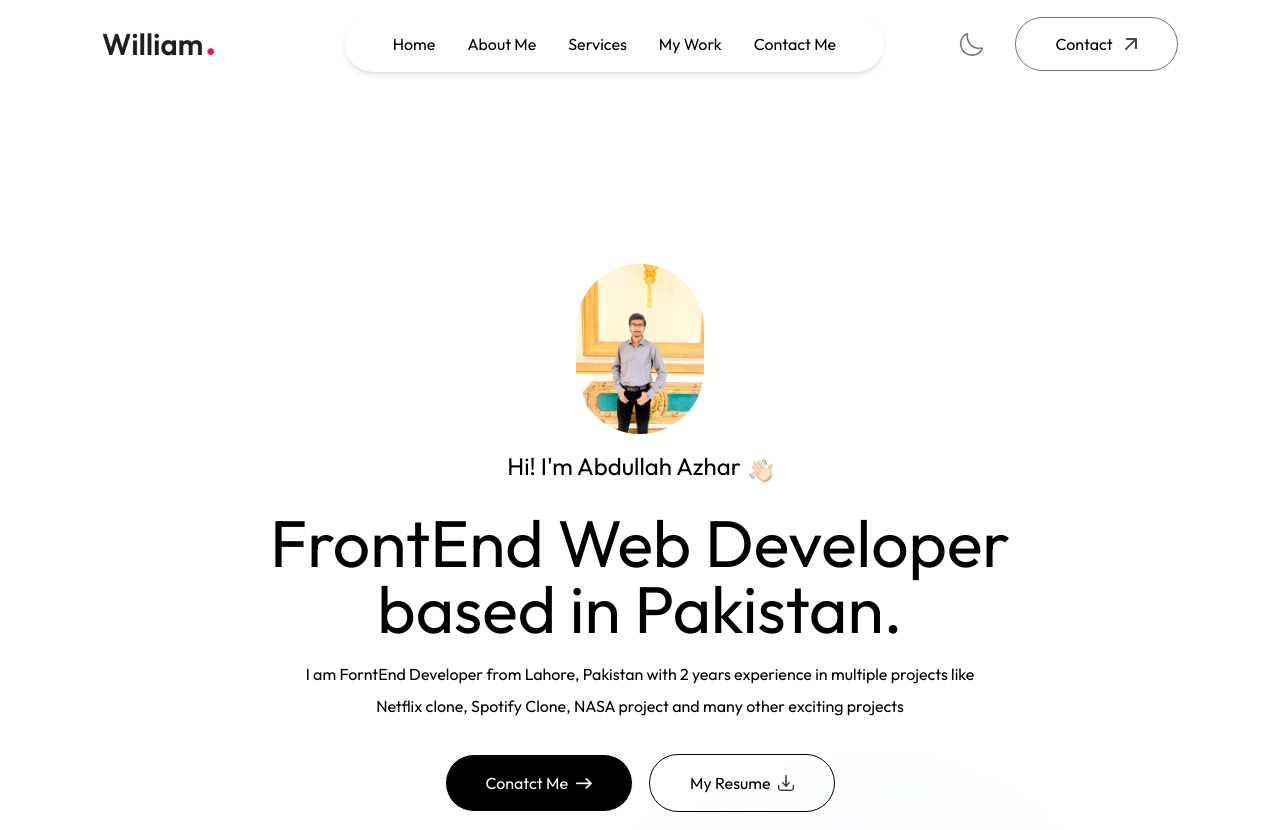
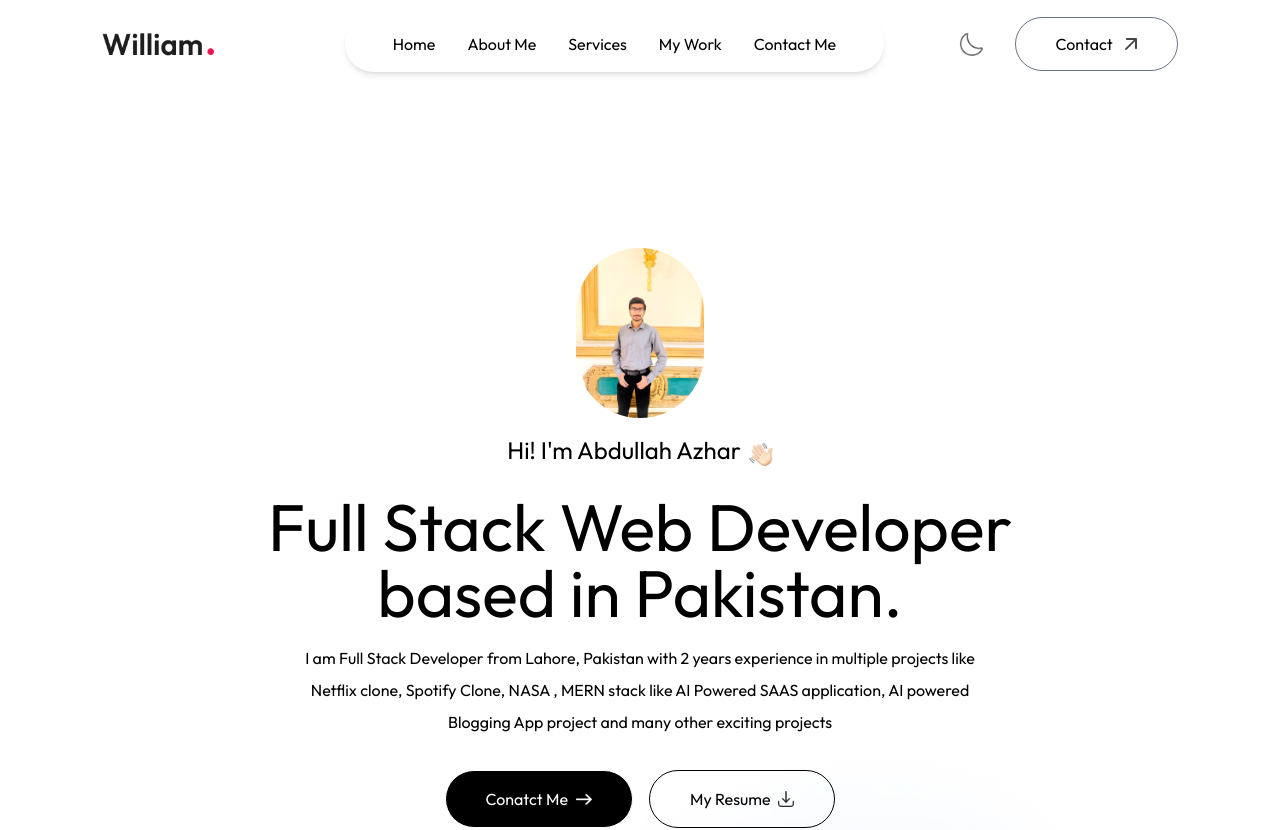
Before and after one commit to abdullahbilu2004-commits/Portfolio, a Next.js app: page / in a window 1280 px wide. Shown: the top 830 px of the page. Built offline with nearby package versions, Linux system fonts and the light colour scheme; a web font is replaced by a local one.

Commit message:
fix next version

```diff
--- a/app/components/Header.jsx
+++ b/app/components/Header.jsx
@@ -13,12 +13,12 @@ const Header = () => {
         Hi! I'm Abdullah Azhar <Image src={assets.hand_icon} className='w-6' alt='' />
         </h3>
         <h1 className='text-3xl fotn-Ovo sm:text-6xl lg:text-[66px]'>
-            FrontEnd Web Developer based in Pakistan.
+            Full Stack Web Developer based in Pakistan.
             </h1>
 
             <p className='max-w-2xl mx-auto font-Ovo'>
-                I am ForntEnd Developer from Lahore, Pakistan with 2 years experience in multiple
-                projects like Netflix clone, Spotify Clone, NASA project and many other exciting projects
+                I am Full Stack Developer from Lahore, Pakistan with 2 years experience in multiple
+                projects like Netflix clone, Spotify Clone, NASA , MERN stack  like AI Powered SAAS application, AI powered Blogging App   project and many other exciting projects
             </p>
 
             <div className='flex flex-col sm:flex-row items-center mt-4 gap-4'>
```
Also changed, not shown: assets/assets.js (+1 -6 lines).
